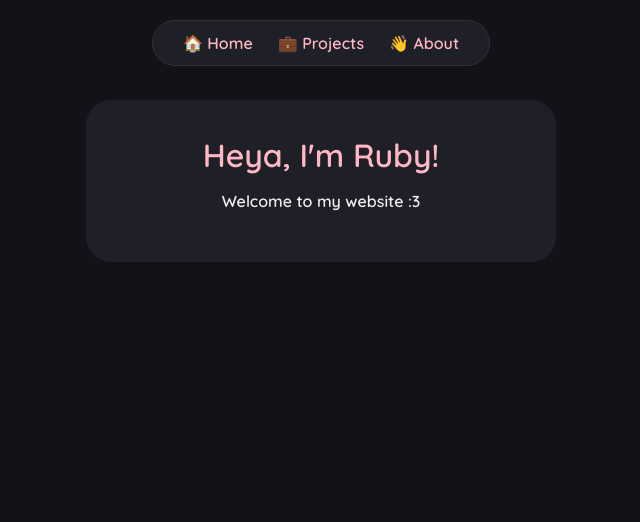
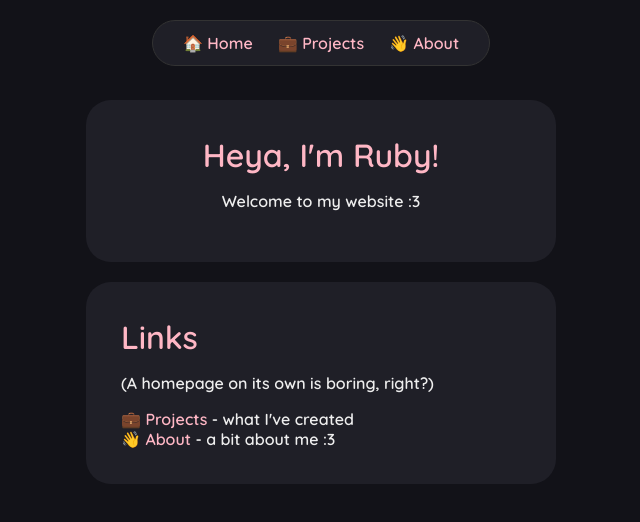
Before and after one commit to rubythecutie/rubythecutie.github.io, a plain HTML site: page index.html in a window 1280 px wide. Shown: the whole page, without its empty margins (319-959 px from the left). Drawn offline with Linux system fonts and the light colour scheme.

Commit message:
Update homepage with site links

```diff
--- a/index.html
+++ b/index.html
@@ -18,5 +18,16 @@
             <h1>Heya, I'm Ruby!</h1>
             <p>Welcome to my website :3</p>
         </div>
+
+        <div class="content">
+            <h1>Links</h1>
+            <p>(A homepage on its own is boring, right?)</p>
+
+            <div>
+                <a href="projects.html">💼 Projects</a> - what I've created
+                <br>
+                <a href="about.html">👋 About</a> - a bit about me :3
+            </div>
+        </div>
     </body>
 </html>
```
